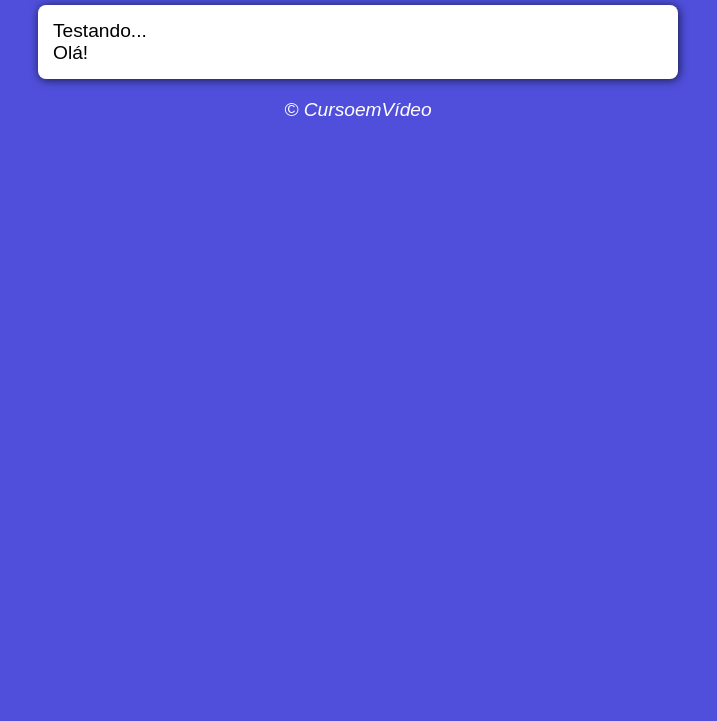
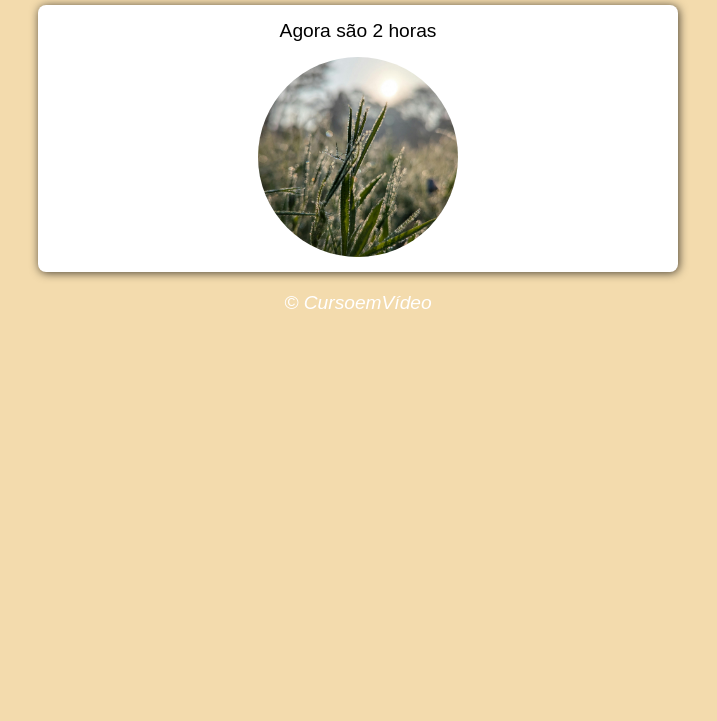
Before and after one commit to joaquim4768/JavaScript, a plain HTML site: page aula12ex/modelo.html in a window 1280 px wide. Shown: the part 79-800 px from the top of the page, without its empty margins (282-999 px from the left). Drawn offline with Linux system fonts and the light colour scheme.

Commit message:
exercicio pronto verificar hora com js

```diff
--- a/aula12ex/modelo.html
+++ b/aula12ex/modelo.html
@@ -8,16 +8,16 @@
 </head>
 <body>
     <header>
-        <h1>Título</h1>
+        <h1>Hora do dia</h1>
     </header>
 
     <section>
-        <div>
-            <p>Testando...</p>
+        <div id="msg">
+            <p>Aqui vai aparecer a hora</p>
         </div>
 
-        <div>
-            <p>Olá!</p>
+        <div id="foto">
+            <img src="imagens/fotomanha.jpg" alt="Foto Manhã" id="imagem">
         </div>
     </section>
 
--- a/aula12ex/script.js
+++ b/aula12ex/script.js
@@ -0,0 +1,26 @@
+
+window.addEventListener('load', carregar);
+
+function carregar(){
+    var msg = window.document.querySelector('div#msg p');
+    var img = window.document.getElementById('imagem');
+    var data = new Date();
+    var hora = data.getHours();
+    msg.textContent = `Agora são ${hora} horas`;
+
+    if(hora >= 0 && hora < 12){
+        //Bom dia
+        img.src = 'imagens/fotomanha.jpg'
+        document.body.style.backgroundColor = '#f3dbad'
+    }
+    else if(hora >= 12 && hora < 18){
+        //Boa tarde
+        img.src = 'imagens/fototarde.jpg'
+        document.body.style.backgroundColor = '#e0844a';
+    }
+    else{
+        //Boa noite
+        img.src = 'imagens/fotonoite.jpg'
+        document.body.style.backgroundColor = '#333533';
+    }
+}
--- a/aula12ex/style.css
+++ b/aula12ex/style.css
@@ -5,7 +5,7 @@
 }
 
 :root{
-    --cor-fundo: rgb(79, 79, 220);
+    --cor-fundo: rgb(80, 117, 212);
     --cor-card: white;
 }
 
@@ -36,3 +36,20 @@ footer{
     margin-top: 20px;
     font-style: italic;
 }
+
+div#msg{
+    margin-bottom: 15px;
+    text-align: center;
+}
+
+div#foto{
+    display: flex;
+    justify-content: center;
+}
+
+div#foto img#imagem{
+    width: 200px;
+    height: 200px;
+    object-fit: cover;
+    border-radius: 50%;
+}
```
Also changed, not shown: aula12ex/imagens/fotomanha.jpg (added), aula12ex/imagens/fotonoite.jpg (added), aula12ex/imagens/fototarde.jpg (added).
